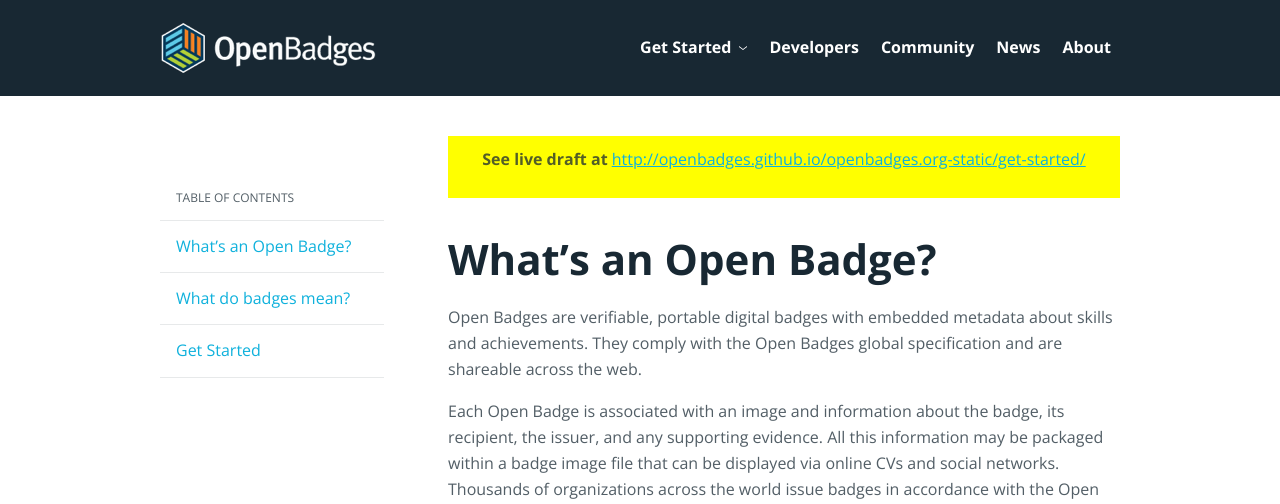
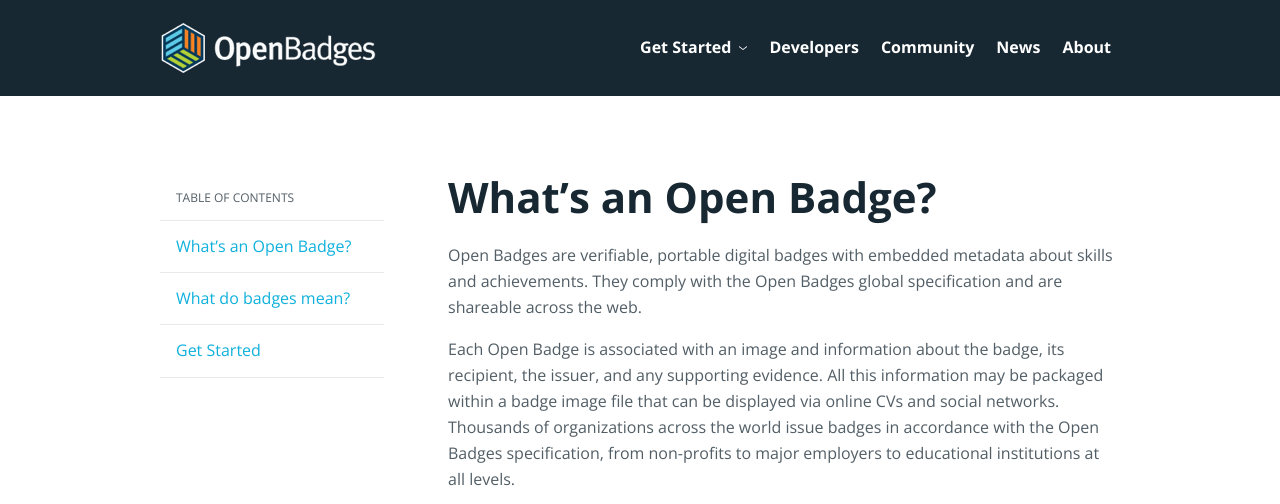
Before and after one commit to mozilla/openbadges.org-static, a Jekyll site: the page built from get-started/index.md, in a window 1280 px wide and 900 px high, cut to the strip 0-504 px from the top of the window. Built offline with Jekyll 4.4.1, drawn with Linux system fonts in a browser that asks for light colours.

Commit message:
yellow area remove

```diff
--- a/_layouts/page-twocol.html
+++ b/_layouts/page-twocol.html
@@ -16,11 +16,7 @@
       </aside>
 
 	<article class="contentblock">
-		<div style="width:100%;background:yellow;text-align:center;color:darkbrown;padding:10px 0">
-	      <p>
-	        <strong>See live draft at </strong> <a href="http://openbadges.github.io/openbadges.org-static/get-started/">http://openbadges.github.io/openbadges.org-static/get-started/</a>
-	      </p>
-	    </div>
+
 
 		<h1 class="title title-large">{{ page.title }}</h1>
 		{{ content }}
--- a/_layouts/page.html
+++ b/_layouts/page.html
@@ -2,11 +2,7 @@
 layout: default
 ---
 <main class="l-containerhorizontal l-containerhorizontal-offset l-containervertical-offsetlarge">
-    <div style="width:100%;background:yellow;text-align:center;color:darkbrown;padding:10px 0">
-        <p>
-            <strong>See live draft at </strong> <a href="http://openbadges.github.io/openbadges.org-static">http://openbadges.github.io/openbadges.org-static/</a>
-        </p>
-    </div>
+
 	<article class="contentblock">
 		<h1 class="title title-large">{{ page.title }}</h1>
 		{{ content }}
```
